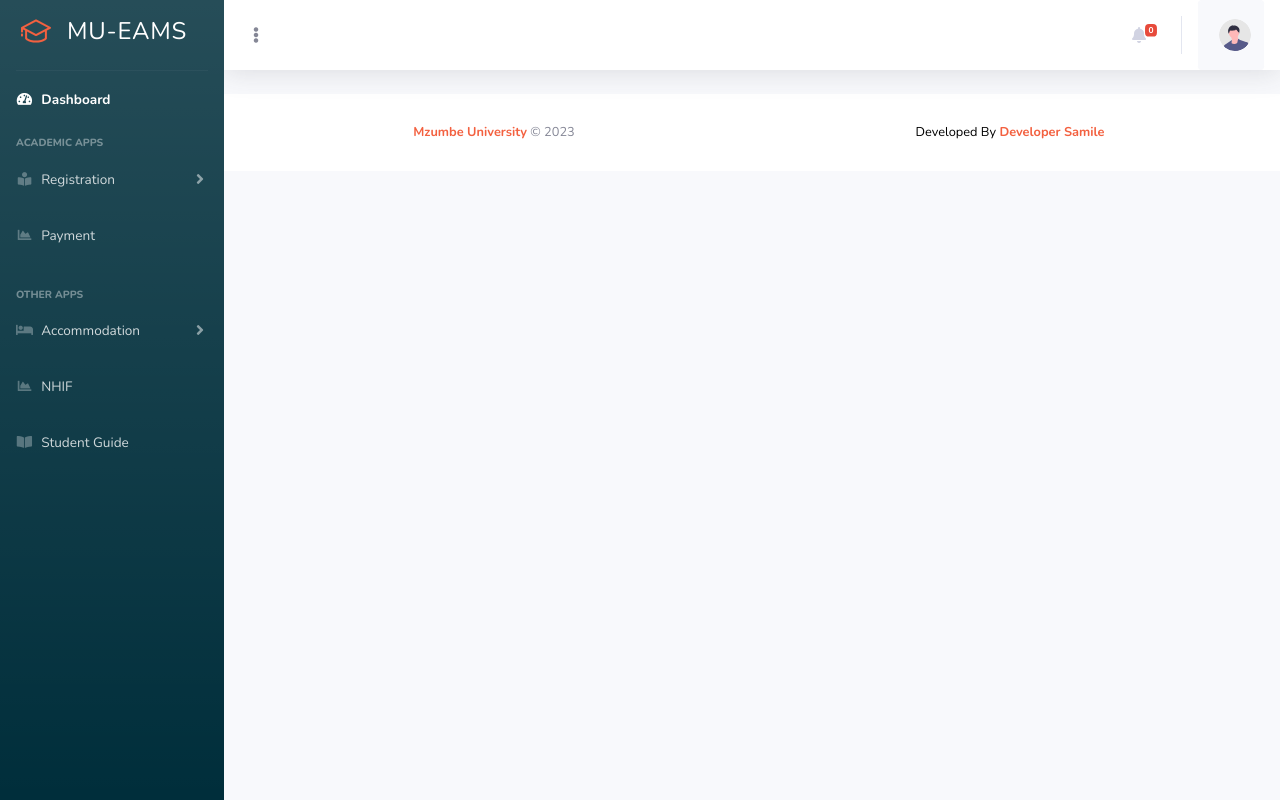
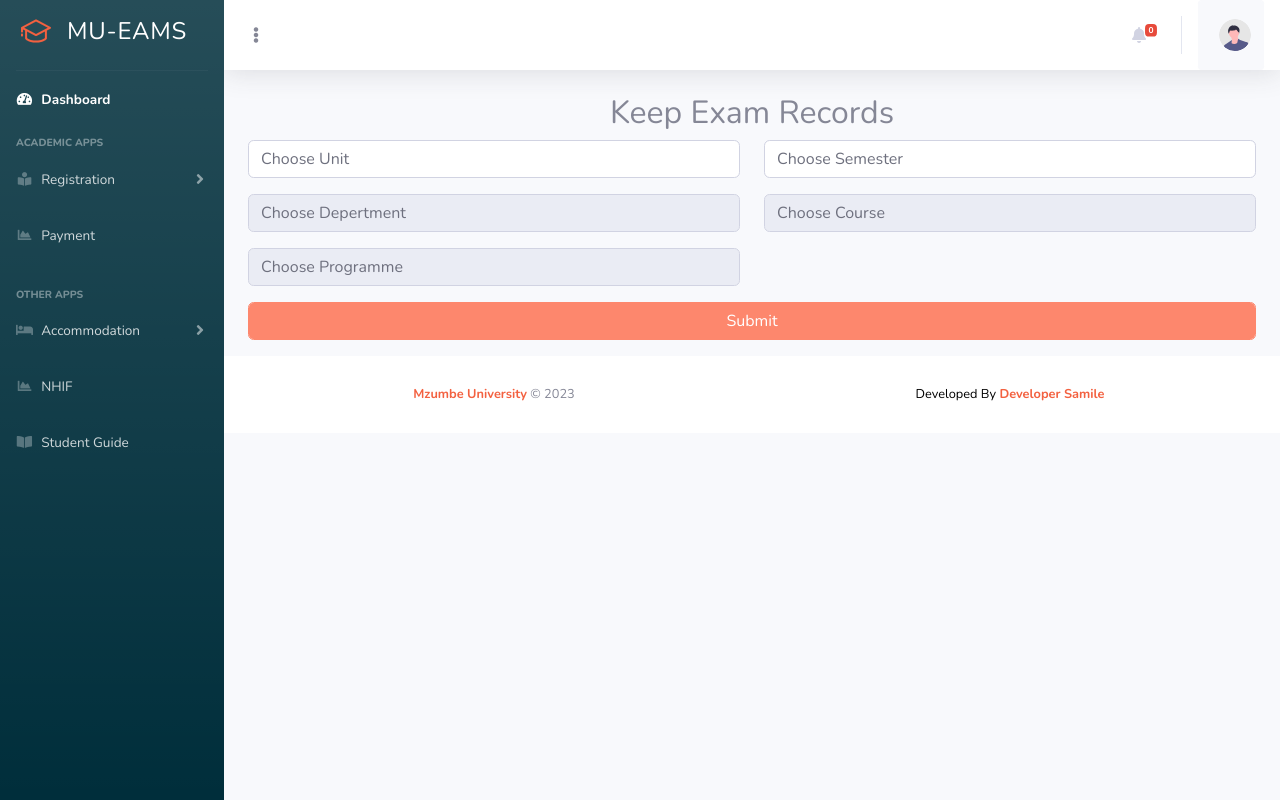
Before and after one commit to yohana-samile/mu-eams, a Django app: page /eams/exam_attendance in a window 1280 px wide. Run offline with Django 4.2, Linux system fonts and the light colour scheme; data that the repository does not hold is empty; some libraries are stand-ins or nearby versions.

Commit message:
exam_attendence

```diff
--- /dev/null
+++ b/eams/static/js/eams.js
@@ -0,0 +1,306 @@
+// function hideMessage() {
+//     var message_el = document.getElementById("message");
+//     if (message_el) {
+//         setTimeout(function () {
+//             message_el.style.display = "none";
+//         }, 3000);
+//     }
+// }
+// window.onload = hideMessage;
+
+// // get student according to their programme of study
+// $(document).ready(function (){
+//     // console.log('Document ready');
+//     $('#programme').change(function () {
+//         // console.log('Programme change event');
+//         var selectedProgrammeId = $(this).val();
+//         var selectedStudentId = $(this).val();
+//         // var selectedCourseId = $(this).val();
+
+//         // send ajax to retrieve data
+//         $.ajax({
+//             url: '/eams/student_cw/',
+//             type: 'GET',
+//             data: {
+//                 programme_id: selectedProgrammeId,
+//                 student_id: selectedStudentId,
+//                 // course_id: selectedCourseId,
+//                 // staff_id: {{ user_id }},
+//             },
+//             success: function (data) {
+//                 var studentsHtml = '';  // Initialize an empty string to store HTML content
+//                 // Iterate through the list of students and build HTML content
+//                 for (var i = 0; i < data.students.length; i++) {
+//                     studentsHtml += '<tr>';
+//                     studentsHtml += '<td>' + (i + 1) + '</td>';
+//                     studentsHtml += '<td>' + data.students[i].reg_number + '</td>';
+//                     studentsHtml += '<td>' + data.students[i].programme_abbrevation + '</td>';
+//                     var matchingCourse = data.courses.find(course => course.id === data.students[i].course_id);
+//                     if (matchingCourse) {
+//                         studentsHtml += '<td>' + matchingCourse.code + '</td>';
+//                     } else {
+//                         studentsHtml += '<td></td>'; // Handle the case when no matching course is found
+//                     }
+//                     studentsHtml += '<td><form action="" id="submit_student_cw_form" method="post">';
+//                     studentsHtml += '{% csrf_token %}';
+//                     studentsHtml += '<input type="hidden" name="programme_id" value="' + selectedProgrammeId + '">';
+//                     // studentsHtml += '<input type="hidden" name="course_id" value="' + data.students[i].course_id + '">';
+//                     studentsHtml += '<input type="hidden" name="student_id" value="' + data.students[i].id + '">';
+//                     studentsHtml += '<div class="form-group">';
+//                     studentsHtml += '<input type="number" name="course_work_value" id="cw" placeholder="Enter CW" class="cw-input form-control" required>';
+//                     studentsHtml += '</div>';
+//                     // studentsHtml += '<input type="hidden" name="id" class="course_id form-control" value="' + data.students[i].course_id +' ">';
+//                     studentsHtml += '<div class="form-group">';
+//                     studentsHtml += '<input type="submit" value="Submit CW" class="submit-button primary form-control">';
+//                     studentsHtml += '</div>';
+//                     studentsHtml += '</form></td>';
+//                     studentsHtml += '<td><div class="row">';
+//                     studentsHtml += '<div class="col-md-4"> <i class="fa fa-eye text-primary"></i> </div>';
+//                     studentsHtml += '<div class="col-md-4"> <i class="fa fa-edit text-primary"></i> </div>';
+//                     studentsHtml += '<div class="col-md-4"> <i class="fa fa-trash text-danger"></i> </div>';
+//                     studentsHtml += '</div></td>';
+//                     studentsHtml += '</tr>';
+//                 }
+//                 $('#students-container').html(studentsHtml);
+//             },
+//             error: function () {
+//                 console.log("error")
+//             }
+//         });
+//     });
+
+//     // cw submitssion using ajax
+//     $(document).on('click', '.submit-button', function (e) {
+//         e.preventDefault();
+//         // form data
+//         var form = $(this).closest('form');
+//         var formData = form.serialize();
+//         var courseId = form.find('input[name="id"]').val();
+//         $.ajax({
+//             // url: '/eams/student_cw/',
+//             url: form.attr('action'),
+//             type: "POST",
+//             // data: formData,
+//             data: formData + '&id=' + courseId,
+//             success: function (response){
+//                 if(response.success) {
+//                     var course_id_value = response.course_id;
+//                     form.find(".course_id").val(course_id_value);
+//                     form.find(".cw-input").prop('readonly', true);
+//                     form.find(".submit-button").val("Update CW").addClass("btn btn-success disabled update-class");
+//                     $('#alert').html('<div class="alert alert-success">Course Work Submitted <button type="button" class="close" aria-label="Close"><span aria-hidden="true">&times;</span></button></div>').show();
+//                 }
+//                 else {
+//                     $('#alert').html('<div class="alert alert-danger">' + response.errors + '</div>').show();
+//                 }
+//             },
+//             error: function(){
+//                 $('#alert').html('<div class="alert alert-danger">Error in AJAX request ' + response.errors + '</div>').show();
+//             }
+//         });
+//     });
+
+//     // update cw value
+//     $(document).on('click', '.update-class', function (e) {
+//         e.preventDefault();
+//         var form = $(this).closest('form');
+//         var formData = form.serialize();
+
+//         $.ajax({
+//             url: form.attr('action'),
+//             type: 'POST',
+//             data: formData,
+//             success: function (response) {
+//                 if (response.success) {
+//                     $('#alert').html('<div class="alert alert-success">Course Updated Successfully</div>').show();
+//                 }
+//                 else{
+//                     $('#alert').html('<div class="alert alert-danger">Error in AJAX request</div>').show();
+//                 }
+//             },
+//             error: function () {
+//                 $('#alert').html('<div class="alert alert-danger">Error in AJAX request ' + response.errors + '</div>').show();
+//             }
+//         });
+//     });
+
+//     // update corse code to all student
+//     $(document).on('click', '.submit-course-work', function(e){
+//         e.preventDefault();
+//         var courseCode = $('#course').val();
+//         var programmeId = $('#programme').val();
+//         // var student_course_work = td.find('tr[name="student_course_work"']').val();
+//         $.ajax({
+//             url: '/eams/student_cw/',
+//             type: 'POST',
+//             data: {
+//                 // course_work_value: '',
+//                 programmeId: programmeId,
+//                 // student_id: '',
+//                 // id: '',
+//                 courseCode: courseCode,
+//                 csrfmiddlewaretoken: $('input[name=csrfmiddlewaretoken]').val()
+//             },
+//             success: function (response) {
+//                 if (response.success) {
+//                     $('#alert').html('<div class="alert alert-success">Course Code Add</div>').show();
+//                 }
+//                 else{
+//                     $('#alert').html('<div class="alert alert-danger">Error in AJAX request</div>').show();
+//                 }
+//             },
+//             error: function () {
+//                 alert('fail');
+//                 $('#alert').html('<div class="alert alert-danger">Error in AJAX request ' + response.errors + '</div>').show();
+//             }
+//         })
+//     });
+
+// });
+
+// setTimeout(function (){
+//     $('#alert').hide();
+// }, 3000);
+// $('#alert').on('click', 'button.close', function () {
+//     $('#alert').hide();
+// });
+
+
+// exam attendence
+$(document).ready(function(){
+    // get unit data
+    $('#unit').change(function () {
+        var selectUnitId = $(this).val();
+
+        // check if unt is selected
+        if (selectUnitId) {
+            $('#depertment').prop('disabled', false);
+            // get progrm data based on above unit
+            $.ajax({
+                url: '/eams/exam_attendance',
+                type: 'GET',
+                data: {
+                    unit_id: selectUnitId
+                },
+                success: function (data) {
+                    var depertmentSelected = $('#depertment')
+                    depertmentSelected.empty();
+                    // option
+                    depertmentSelected.append('<option selected hidden>Choose Department</option>');
+                    for (var i = 0; i < data.length; i++) {
+                        depertmentSelected.append('<option value="' + data[i].id + '">' + data[i].name +'</option>');
+                    }
+                },
+                error: function () {
+                    console.log('error');
+                }
+            });
+        }
+        else{
+            $('#department').prop('disabled', true).val('');
+        }
+    });
+
+    // get all programme data which belong in above depertment
+    $('#depertment').change(function () {
+        var selectedDepartmentId = $(this).val();
+
+        if (selectedDepartmentId) {
+            $('#programmeOnExam').prop('disabled', false);
+            $.ajax({
+                url: '/eams/exam_attendance',
+                type: 'GET',
+                data: {
+                    department_id: selectedDepartmentId
+                },
+                success: function (data) {
+                    var programmeOnExam = $('#programmeOnExam');
+                    programmeOnExam.empty();
+
+                    programmeOnExam.append('<option selected hidden>Choose Programme</option>');
+                    for (var i  = 0; i < data.length; i++) {
+                        programmeOnExam.append('<option value="' + data[i].id + '">' + data[i].name +'</option>')
+                    }
+                },
+                error: function () {
+                    console.log('error');
+                }
+            });
+        }
+        else{
+            $('#programmeOnExam').prop('disabled', true).val('');
+        }
+    });
+
+    // get all course data which belong in above semester
+    $('#semester').change(function () {
+        var selectedSemesterId = $(this).val();
+
+        if (selectedSemesterId) {
+            $('#course').prop('disabled', false);
+            $.ajax({
+                url: '/eams/exam_attendance',
+                type: 'GET',
+                data: {
+                    semester_id: selectedSemesterId
+                },
+                success: function (data) {
+                    var course = $('#course');
+                    course.empty();
+
+                    course.append('<option selected hidden>Choose Course</option>');
+                    for (var i = 0; i < data.length; i++) {
+                        course.append('<option value="' + data[i].id +'">' + data[i].name +'</option>')
+                    }
+                },
+                error: function(){
+                    console.log('error');
+                }
+            });
+        }
+        else{
+            $('#course').prop('disabled', true).val('');
+        }
+    });
+
+    // choose exam type and submit exam attendence record
+    $('#exam-attendence').on('submit', function (e) {
+        e.preventDefault();
+        $.ajax({
+            url: '{url "exam_attendece"}',
+            type: "POST",
+            data: $this.serialize(),
+            success: function (response) {
+                if (response.success) {
+                    $('#alert').html('<div class="alert alert-success">Data Submitted Succssfully!</div>').show();
+                }
+                else{
+                    $('#alert').html('<div class="alert alert-error">Error In Data Submission Try Again</div>').show();
+                }
+            },
+            error: function (error) {
+                $('#alert').html('<div class="alert alert-danger">Error in AJAX request ' + response.errors + '</div>').show();
+            }
+        })
+    })
+});
+
+
+// alert dismisser
+setTimeout(function (){
+    $('#alert').hide();
+}, 3000);
+$('#alert').on('click', 'button.close', function () {
+    $('#alert').hide();
+});
+
+// hide messages
+function hideMessage() {
+    var message_el = document.getElementById("message");
+    if (message_el) {
+        setTimeout(function () {
+            message_el.style.display = "none";
+        }, 3000);
+    }
+}
+window.onload = hideMessage;
--- a/eams/templates/exam/exam_attendance.html
+++ b/eams/templates/exam/exam_attendance.html
@@ -1,4 +1,52 @@
 {%load static %}
 {% include 'layout/layout.html' %}
-
+    <div class="container">
+        <h2 class="text-center">Keep Exam Records</h2>
+        <form action="" method="post">
+            {% csrf_token %}
+            <div class="row">
+                <div class="col-md-6">
+                    <div class="form-group">
+                        <select name="unit" class="form-control" id="unit">
+                            <option disabled selected hidden>Choose Unit</option>
+                            {% for unitData in units %}
+                                <option value="{{ unitData.id}}">{{ unitData.name }}</option>
+                            {% endfor %}
+                        </select>
+                    </div>
+                    <div class="form-group">
+                        <select name="depertment" class="form-control" id="depertment" disabled>
+                            <option disabled selected hidden>Choose Depertment</option>
+                        </select>
+                    </div>
+                    <div class="form-group">
+                        <select name="programme" class="form-control" id="programmeOnExam" disabled>
+                            <option disabled selected hidden>Choose Programme</option>
+                        </select>
+                    </div>
+                </div>
+                <!-- semester -->
+                <div class="col-md-6">
+                    <div class="form-group">
+                        <select name="semester" class="form-control" id="semester">
+                            <option disabled selected hidden>Choose Semester</option>
+                            {% for semester in semesters %}
+                                <option value="{{ semester.id }}">{{ semester.name }}</option>
+                            {% endfor %}
+                        </select>
+                    </div>
+                    <div class="form-group">
+                        <select name="course" class="form-control" id="course" disabled>
+                            <option disabled selected hidden>Choose Course</option>
+                        </select>
+                    </div>
+                </div>
+            </div>
+            <!-- exam type -->
+            <!-- student -->
+            <div class="form-group">
+                <input type="submit" value="Submit" class="form-control primary" id="exam-attendence">
+            </div>
+        </form>
+    </div>
 {% include 'layout/footer1.html' %}
--- a/eams/templates/layout/footer1.html
+++ b/eams/templates/layout/footer1.html
@@ -23,16 +23,6 @@
         <!-- End of Page Wrapper -->
         <script src="https://code.jquery.com/jquery-3.6.0.min.js"></script>
         <script>
-            function hideMessage() {
-                var message_el = document.getElementById("message");
-                if (message_el) {
-                    setTimeout(function () {
-                        message_el.style.display = "none";
-                    }, 3000);
-                }
-            }
-            window.onload = hideMessage;
-
             // get student according to their programme of study
             $(document).ready(function (){
                 // console.log('Document ready');
@@ -40,7 +30,6 @@
                     // console.log('Programme change event');
                     var selectedProgrammeId = $(this).val();
                     var selectedStudentId = $(this).val();
-                    // var selectedCourseId = $(this).val();
 
                     // send ajax to retrieve data
                     $.ajax({
@@ -49,8 +38,6 @@
                         data: {
                             programme_id: selectedProgrammeId,
                             student_id: selectedStudentId,
-                            // course_id: selectedCourseId,
-                            // staff_id: {{ user_id }},
                         },
                         success: function (data) {
                             var studentsHtml = '';  // Initialize an empty string to store HTML content
@@ -69,12 +56,10 @@
                                 studentsHtml += '<td><form action="" id="submit_student_cw_form" method="post">';
                                 studentsHtml += '{% csrf_token %}';
                                 studentsHtml += '<input type="hidden" name="programme_id" value="' + selectedProgrammeId + '">';
-                                // studentsHtml += '<input type="hidden" name="course_id" value="' + data.students[i].course_id + '">';
                                 studentsHtml += '<input type="hidden" name="student_id" value="' + data.students[i].id + '">';
                                 studentsHtml += '<div class="form-group">';
                                 studentsHtml += '<input type="number" name="course_work_value" id="cw" placeholder="Enter CW" class="cw-input form-control" required>';
                                 studentsHtml += '</div>';
-                                // studentsHtml += '<input type="hidden" name="id" class="course_id form-control" value="' + data.students[i].course_id +' ">';
                                 studentsHtml += '<div class="form-group">';
                                 studentsHtml += '<input type="submit" value="Submit CW" class="submit-button primary form-control">';
                                 studentsHtml += '</div>';
@@ -153,15 +138,15 @@
                 $(document).on('click', '.submit-course-work', function(e){
                     e.preventDefault();
                     var courseCode = $('#course').val();
+                    var programmeId = $('#programme').val();
                     // var student_course_work = td.find('tr[name="student_course_work"']').val();
+                    console.log(programmeId);
+                    console.log(courseCode);
                     $.ajax({
                         url: '/eams/student_cw/',
                         type: 'POST',
                         data: {
-                            // course_work_value: '',
-                            // programme_id: '',
-                            // student_id: '',
-                            // id: '',
+                            programmeId: programmeId,
                             courseCode: courseCode,
                             csrfmiddlewaretoken: $('input[name=csrfmiddlewaretoken]').val()
                         },
@@ -181,20 +166,16 @@
                 });
 
             });
-
-            setTimeout(function (){
-                $('#alert').hide();
-            }, 3000);
-            $('#alert').on('click', 'button.close', function () {
-                $('#alert').hide();
-            });
         </script>
+        <!-- js -->
+        <!-- <script src="https://code.jquery.com/jquery-3.6.0.min.js"></script> -->
+        <script src="{% static 'js/eams.js' %}"></script>
 
         <!-- Scroll to Top Button-->
         <a class="scroll-to-top rounded" href="#page-top"> <i class="fas fa-angle-up"></i> </a>
 
         <!-- Bootstrap core JavaScript-->
-        <script src="{% static '/vendor/jquery/jquery.min.js' %}"></script>
+        <script src="{% static 'vendor/jquery/jquery.min.js' %}"></script>
         <script src="{% static 'vendor/bootstrap/js/bootstrap.bundle.min.js' %}"></script>
 
         <!-- Core plugin JavaScript-->
--- a/eams/views.py
+++ b/eams/views.py
@@ -1,16 +1,17 @@
 import json
 from django.contrib import messages
-from django.http import HttpResponse, JsonResponse
+from django.http import JsonResponse
 from django.shortcuts import redirect, render
 from django.contrib.auth import authenticate, login, logout
 
 from django.db.models import Sum
-from .forms import FormDepertment, FormUnit, FormYearOFStudy, FormProgramme, FormEducationLevel, FormSemester, FormCourse, StudentForm, SemesterRegistrationForm, Payment_for_Student, StaffForm
+from .forms import FormDepertment, FormUnit, FormYearOFStudy, FormProgramme, FormEducationLevel, FormSemester, FormCourse, StudentForm, SemesterRegistrationForm, Payment_for_Student, StaffForm, Exam_attendace
 # for fetching data
-from eams.models import Department, Unit, Year_of_study, Programme, Education_level, Semester, Course, Student, SemesterRegistration, Payment, Staff, Student_course_work
+from eams.models import Department, Unit, Year_of_study, Programme, Education_level, Semester, Course, Student, SemesterRegistration, Payment, Staff, Student_course_work, Exam_attendace
 from django.contrib.auth.decorators import login_required
 from django.utils import timezone
 import random
+from django.db.models import F
 
 # Create your views here.
 def index(request):
@@ -319,10 +320,6 @@ def programme_stracture(request):
 def register_my_course(request):
     return render(request, 'course/register_my_course.html')
 
-# exam_attendance, payment
-def exam_attendance(request):
-    return render(request, "exam/exam_attendance.html")
-
 def payment(request):
     if request.method == "POST":
         form = Payment_for_Student(request.POST)
@@ -347,7 +344,6 @@ def payment(request):
         'total_paid': total_paid
     }
     return render(request, 'payment/payment.html', context)
-from django.template.loader import render_to_string
 
 # student_cw
 def student_cw(request):
@@ -376,7 +372,11 @@ def student_cw(request):
         course_work_value = request.POST.get('course_work_value')
         programme_id = request.POST.get('programme_id')
         student_id = request.POST.get('student_id')
+        # for update cw value
         id = request.POST.get('id')
+        # to update c_code to all students
+        course = request.POST.get('course')
+        programmeId = request.POST.get('programmeId')
 
         # check if cw submitted
         student_course_work_instance, created = Student_course_work.objects.get_or_create(
@@ -385,18 +385,24 @@ def student_cw(request):
             student_id=student_id,
         )
         student_course_work_instance.course_work_value = course_work_value
-        if created:
+
+        # for update cw value
+        if not created:
             student_course_work_instance.id = id
-            student_course_work_instance.save()
+
+        # else:
+        Student_course_work.objects.filter(programme_id=programmeId).update(course=course)
+            # UPDATE `student_course_work` SET course ='css 111'
+        student_course_work_instance.save()
 
         student_course_work = Student_course_work.objects.all()
         success = {
             'success': True,
             'course_id': student_course_work_instance.id,
             'updateCw': course_work_value,
+            'student_course_work': student_course_work
         }
         return JsonResponse(success)
-
     else:
         context = {
             'programmes': Programme.objects.all(),
@@ -406,6 +412,36 @@ def student_cw(request):
     return render(request, template, context)
 
 
+
+
+
+
+# exam_attendance, payment
+def exam_attendance(request):
+    if request.method == "GET" and 'unit_id' in request.GET:
+        unit_id = request.GET['unit_id']
+        depertments = Department.objects.filter(unit_id=unit_id).values('id', 'name')
+        return JsonResponse(list(depertments), safe=False)
+        # get programme
+    elif request.method == "GET" and 'department_id' in request.GET:
+        department_id = request.GET['department_id']
+        programmes = Programme.objects.filter(department_id=department_id).values('id', 'name')
+        return JsonResponse(list(programmes), safe=False)
+        # get course
+    elif request.method == "GET" and 'semester_id' in request.GET:
+        semester_id = request.GET['semester_id']
+        courses = Course.objects.filter(semester_id=semester_id).values('id', 'name')
+        return JsonResponse(list(courses), safe=False)
+    context = {
+        'examData': Exam_attendace.objects.all(),
+        'units': Unit.objects.all(),
+        'semesters': Semester.objects.all(),
+    }
+    template = "exam/exam_attendance.html"
+    return render(request, template, context)
+
+
+
 # logout
 # def logout(request):
 #     auth.logout(request)
```
Also changed, not shown: eams/forms.py (+12 -1 lines), eams/models.py (+8 -8 lines), eams/templates/cw/student_cw.html (+10 -1 lines), eams/migrations/0016_delete_exam_attendace.py (added), eams/migrations/0017_exam_attendace.py (added), eams/migrations/0018_auto_20231229_2124.py (added), eams/templates/cw/cw_history.html (added).
